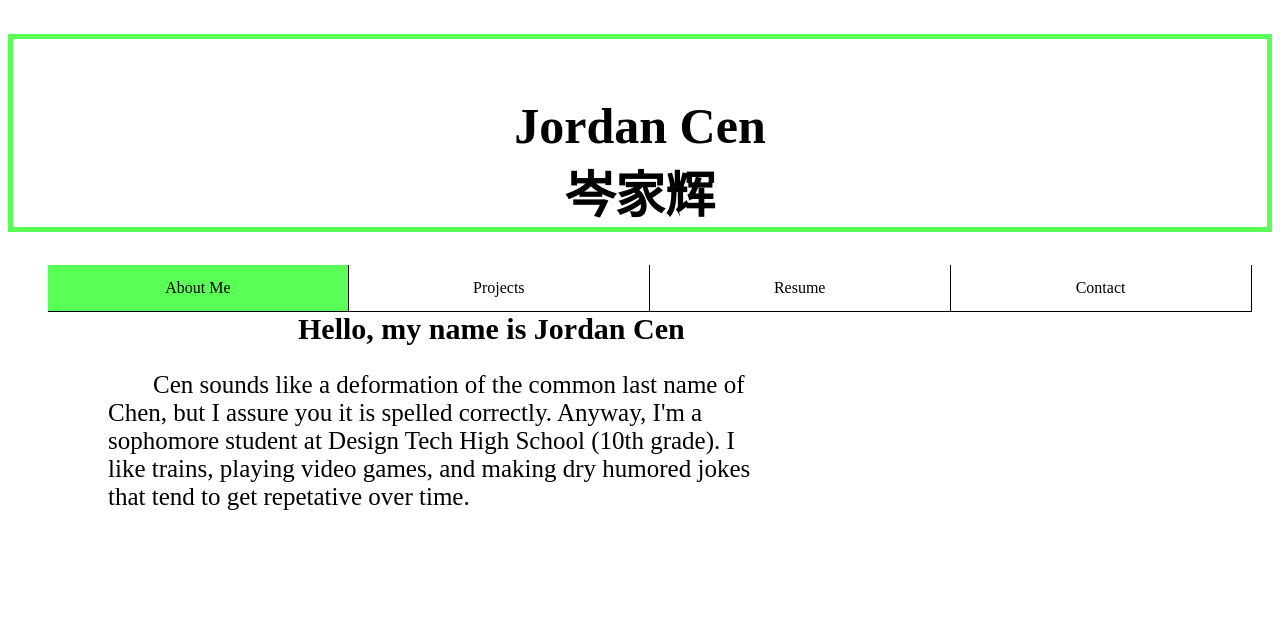
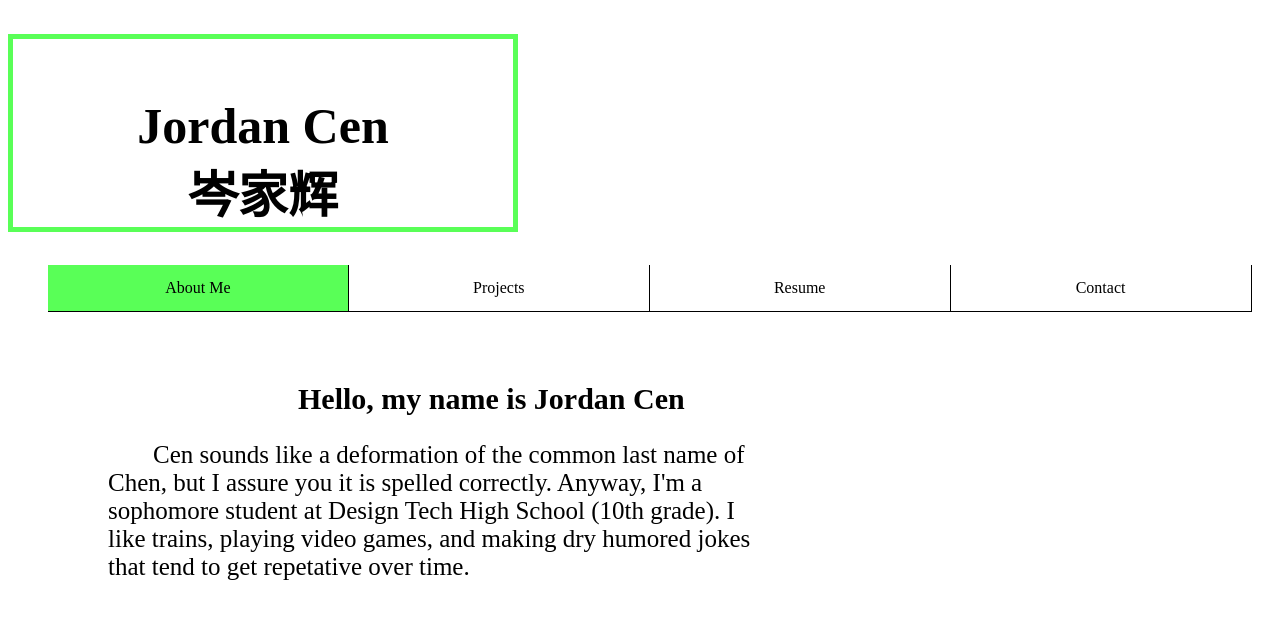
Before and after one commit to SourSweetSpicy/AboutMe, a plain HTML site: page index.html in a window 1280 px wide. Drawn offline with Linux system fonts and the light colour scheme.

Commit message:
thirteenth commit

```diff
--- a/index.html
+++ b/index.html
@@ -24,7 +24,7 @@
   <li><a href="subpage/resume.html">Resume</a></li>
   <li><a href="subpage/contact.html">Contact</a></li>
 </ul>
-      <h2 style="text-align: left; margin-left: 290px;">Hello, my name is Jordan Cen</h2>
+        <h2 style="text-align: left; margin-left: 290px;margin-top: 150px;">Hello, my name is Jordan Cen</h2>
       <p style="margin-left: 100px; margin-right: 500px; font-size: 25px; text-indent:45px">Cen sounds like a deformation of the common last name of Chen, but I assure you it is spelled correctly. Anyway, I'm a sophomore student at Design Tech High School (10th grade). I like trains, playing video games, and making dry humored jokes that tend to get repetative over time.   </p>
 
     </body>
--- a/style/main.css
+++ b/style/main.css
@@ -4,11 +4,10 @@ html {
 }
 h1 {
     border: 5px solid #59FF57;
+    font-size: 50px;
     text-align: center;
-    font-size: 50px;
     float: center;
-    padding-left: 100px;
-    padding-right: 100px;
+    max-width: 500px;
 }
 h2 {
     text-align: center;
```
